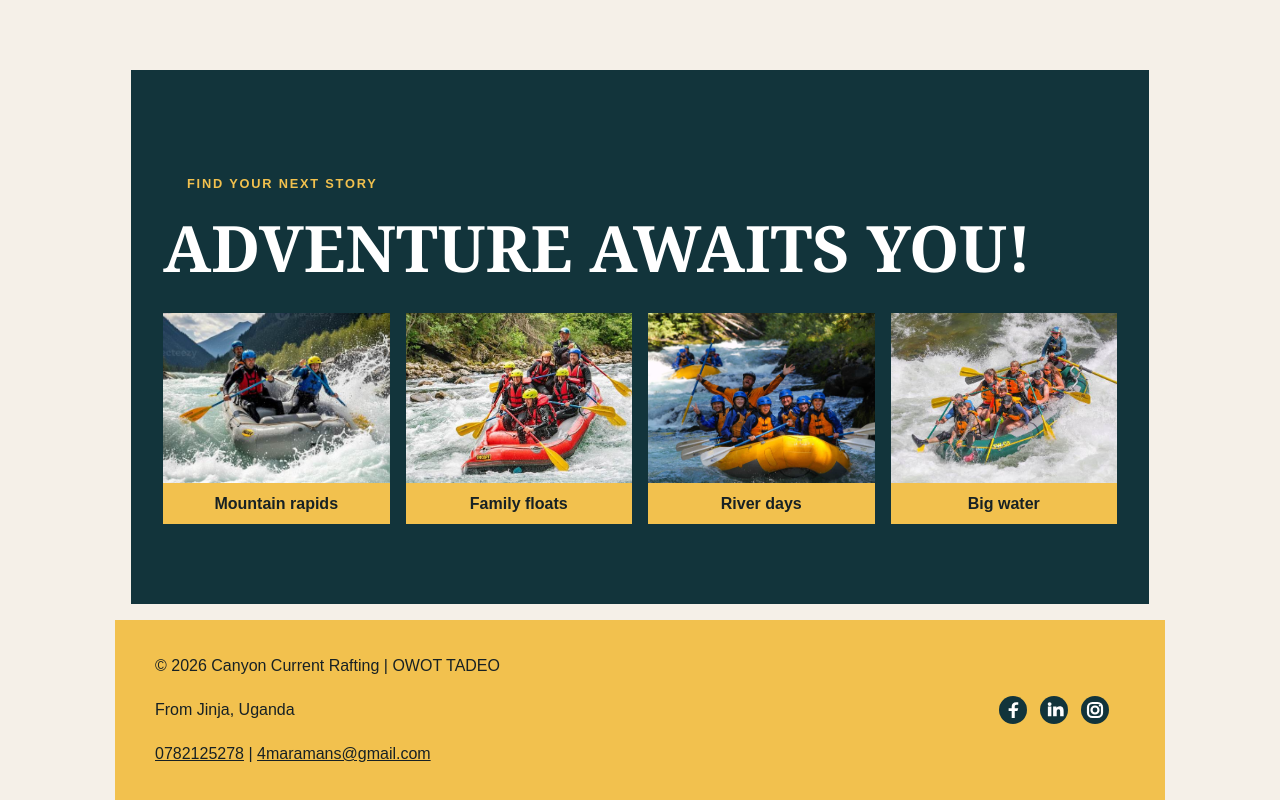
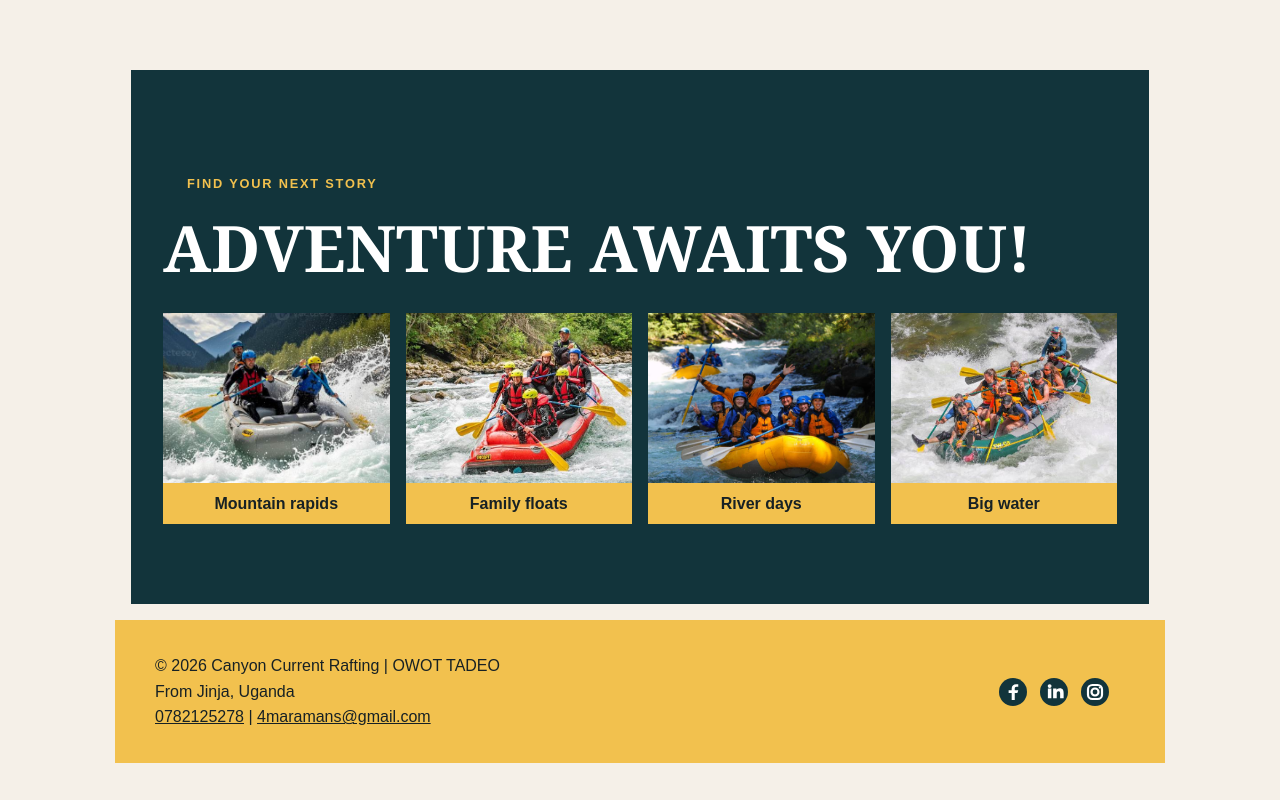
Before and after one commit to 4maramans-glitch/wdd130, a plain HTML site: page wwr/about.html in a window 1280 px wide. Shown: the part 1120-1920 px from the top of the page. After the commit the page ends 1883 px from the top, so only its background shows below. Drawn offline with Linux system fonts and the light colour scheme.

Commit message:
initial changes

```diff
--- a/wwr/about.html
+++ b/wwr/about.html
@@ -79,10 +79,11 @@
 
     <footer>
         <div class="footer-contact" id="footer-contact">
-            <p>&copy; 2026 Canyon Current Rafting | OWOT TADEO</p>
-            <p>From Jinja, Uganda</p>
-            <p><a href="tel:+254782125278">0782125278</a> | <a
-                  href="mailto:4maramans@gmail.com">4maramans@gmail.com</a></p>
+            <p>&copy; 2026 Canyon Current Rafting | OWOT TADEO<br>
+                From Jinja, Uganda<br>
+                <a href="tel:+254782125278">0782125278</a> |
+                <a href="mailto:4maramans@gmail.com">4maramans@gmail.com</a>
+            </p>
         </div>
         <nav class="socialmedia" aria-label="Social media links">
             <a href="https://facebook.com" aria-label="Visit Canyon Current Rafting on Facebook">
--- a/wwr/styles/rafting.css
+++ b/wwr/styles/rafting.css
@@ -79,7 +79,7 @@ nav a:focus-visible {
 }
 
 .hero::after {
-    background: linear-gradient(90deg, rgb(18 52 59 / 85%), rgb(18 52 59 / 8%));
+    background: linear-gradient(90deg, rgba(18, 52, 59, 0.85), rgba(18, 52, 59, 0.08));
     content: "";
     inset: 0;
     position: absolute;
@@ -113,7 +113,7 @@ article {
 
 .hero article {
     align-items: center;
-    background: rgb(245 240 232 / 94%);
+    background: rgba(245, 240, 232, 0.94);
     bottom: 2rem;
     display: flex;
     gap: 1.2rem;
```
